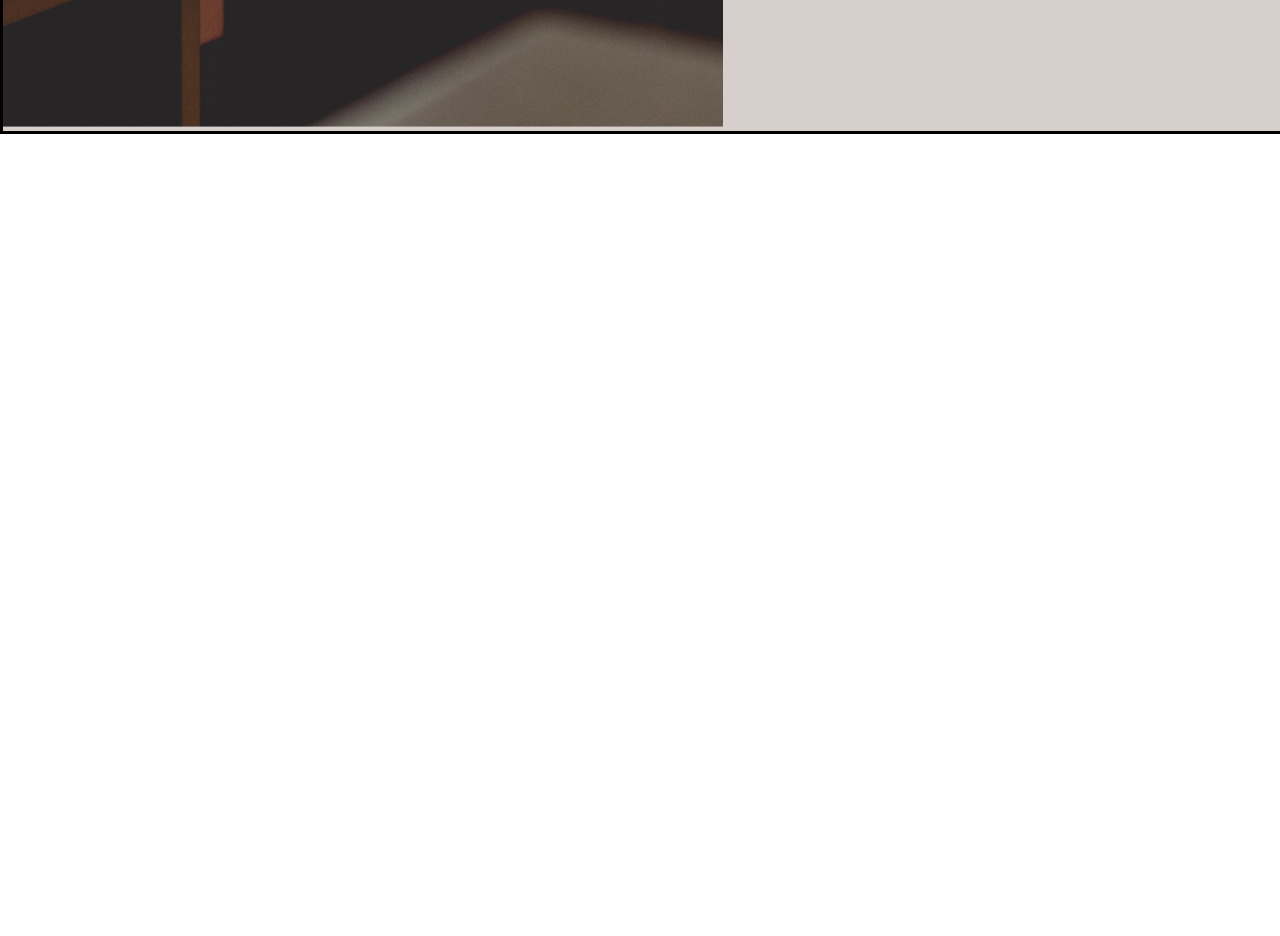
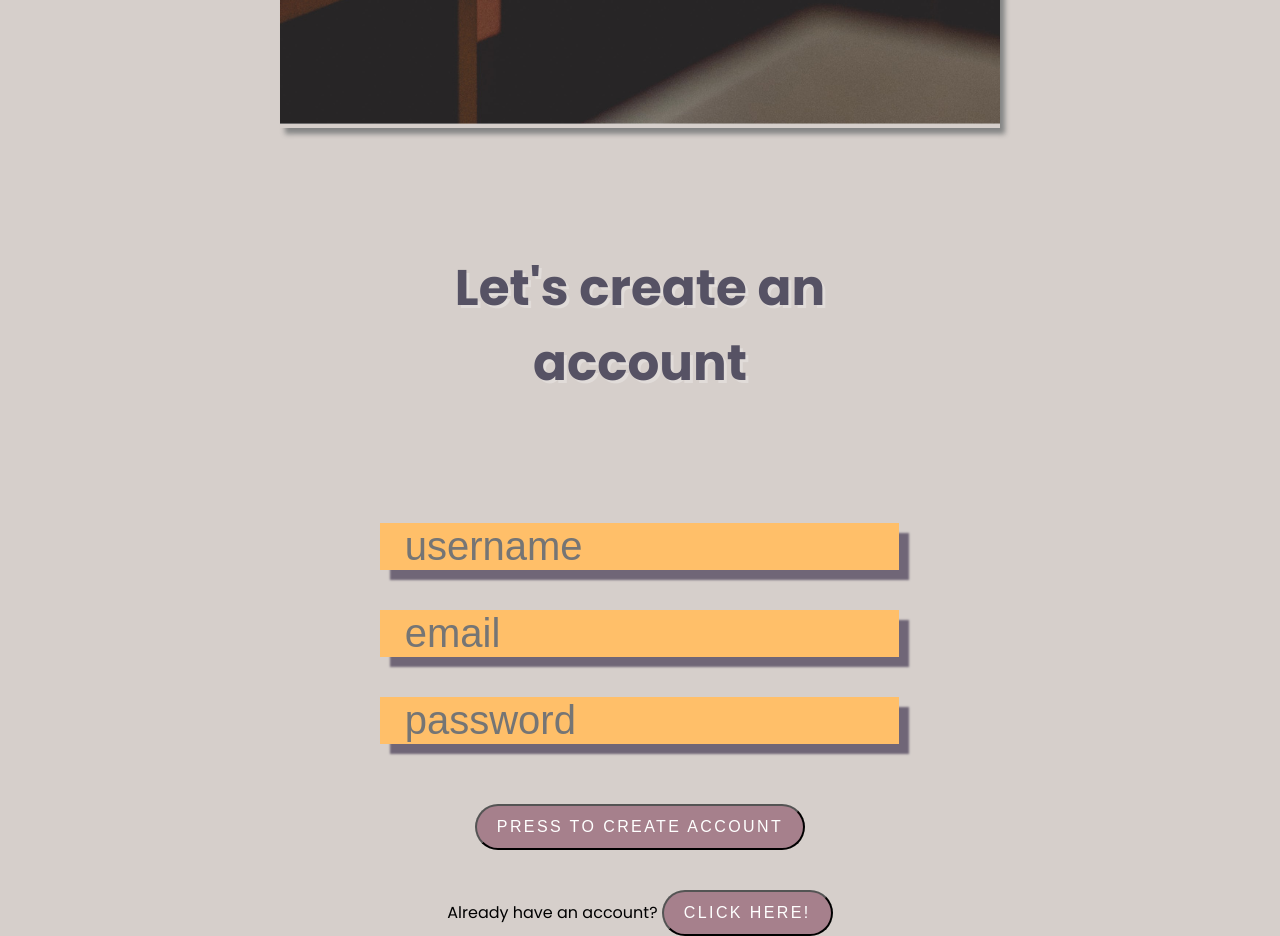
Before and after one commit to zian-javed/albumturefrontend, a React (Create React App) app: page / in a window 1280 px wide. Shown: the part 900-1836 px from the top of the page. Before the commit the page ends 1034 px from the top, so only its background shows below. Built offline with nearby package versions, Linux system fonts and the light colour scheme; no server answers.

Commit message:
loggin css finished

```diff
--- a/src/components/login/login.css
+++ b/src/components/login/login.css
@@ -2,25 +2,29 @@
 /* font-family: 'Space Grotesk', sans-serif; */
 @import url('https://fonts.googleapis.com/css2?family=IBM+Plex+Sans:wght@200;300;400&display=swap');
 /* font-family: 'IBM Plex Sans', sans-serif; */
+@import url('https://fonts.googleapis.com/css2?family=Poppins:wght@200;300;400;500;600;700;800&display=swap');
 
-
+/* font-family: 'Poppins', sans-serif; */
 /* left side of the login page */
 
 .loginpage{
-    border: solid black 3px;
+    /* border: solid black 3px; */
     display: flex;
     flex-wrap: wrap;
     width: 100%;
     height: 100%;
+
     background-color:#D6CFCB;
+    justify-content: center;
+    justify-content: space-around;
 
 }
 
 
 
-.leftphoto{
-    width: 100%;
-    padding:0%;
+.welcome{
+    box-shadow: 5px 6px 5px rgb(132, 133, 133);
+
 }
 
 
@@ -33,6 +37,8 @@
  width: 100%;
  height: 35%;
  padding: 10%;
+ padding-bottom: 10%;
+
 background-color:#D6CFCB;
 }
 .formlog input{
@@ -44,40 +50,101 @@ background-color:#D6CFCB;
 
 }
 
-
-
-  /* need to fix buttons not shure how to make the buttons nice */
-
-
-  button {
-      display: flex;
-      display: inline-block;
-      background-color: #555555;
-      color: white;
-      border-radius: 12px;
-      border: none;
-
-      width: 100px;
-
-      text-align: center;
-      text-decoration: none;
-
-
-      font-size: 16px;
-
-    }
-
     .logText{
-        display: flex;
-        flex: wrap;
-        padding-left: 25%;
+        text-align: center;
         margin: 0%;
-        color: rgb(255, 255, 255);
-        font-size: 28px;
-        font-family: 'Space Grotesk', sans-serif;
+        padding: 15%;
+        color:#565264;
+        font-size: 25px;
+        text-shadow: 3px 3px rgba(250, 246, 246, 0.331);
+        font-family: 'Poppins', sans-serif;
 
     }
 
     .label{
-        font-family: 'IBM Plex Sans';
+        font-family: 'Poppins', sans-serif;
     }
+
+
+    /* .logB { */
+        /* display: flex; */
+        /* display: inline-block;
+        background-color: #706677;
+
+        color: white;
+        border-radius: 12px;
+        border: none;
+        width: 150px;
+        height: 100px;
+        text-align: center;
+        text-decoration: none;
+        font-size: 16px;
+    }
+
+    .logB:hover{
+        background-color: #A6808C;
+         */
+
+    /* } */
+
+    /* .logV { */
+        /* display: flex; */
+        /* display: inline-block;
+        background-color: #A6808C;
+        font-family: 'Poppins', sans-serif;
+        color: white;
+        border-radius: 12px;
+        border: none;
+        width: 100px;
+        height: 70px;
+        text-align: center;
+        text-decoration: none;
+        font-size: 16px;
+    }
+
+    .logV:hover{
+        background-color: #706677;
+
+
+    }
+
+
+    /* button animation bellow */
+
+    .logV {
+        display: inline-block;
+        padding: .75rem 1.25rem;
+        border-radius: 10rem;
+        color:white;
+        background-color: #A6808C;
+        text-transform: uppercase;
+        font-size: 1rem;
+        letter-spacing: .15rem;
+        transition: all .3s;
+        position: relative;
+        overflow: hidden;
+        z-index: 1;
+    }
+
+    .logV:hover{
+        background-color: #706677;
+
+
+    }
+    .logB{
+    display: inline-block;
+    padding: .75rem 1.25rem;
+    border-radius: 10rem;
+    color:white;
+    background-color: #A6808C;
+    text-transform: uppercase;
+    font-size: 1rem;
+    letter-spacing: .15rem;
+    transition: all .3s;
+    position: relative;
+    overflow: hidden;
+    z-index: 1;
+    }
+    .logB:hover{
+        background-color: #706677;
+    }
--- a/src/components/login/login.js
+++ b/src/components/login/login.js
@@ -8,7 +8,7 @@ export const Login = ({user, setUser}) => {
   const [email, setEmail] = useState();
   const [pass, setPass] = useState();
   const [bool, setBool] = useState(false);
-  const [name, setName] = useState('Create an account.');
+  const [name, setName] = useState("Let's create an account");
 
   const handleClick = (e) => {
     e.preventDefault();
@@ -30,7 +30,7 @@ export const Login = ({user, setUser}) => {
   return (
 
     <div className="loginpage">
-       {/* <NavBar user={user} /> */}
+
 
     <div className="welcome">
           <img src={bool ? "./images/photo4.png" : "./images/photo1.png"} alt="left menu" ></img>
@@ -43,21 +43,22 @@ export const Login = ({user, setUser}) => {
       {user && <Navigate to="/collectionPage" />}
 
       <form className="formlog" onSubmit={submitHandler}>
-          <input onChange={(event) => setUsername(event.target.value)}
+
+        <input onChange={(event) => setUsername(event.target.value)}
           placeholder = "  username " />
         <br></br>
+        <br></br>
+        <br></br>
 
-        {/* <label>username</label>  */}
-
-        <br></br>
 
         {!bool &&
           <>
           <input onChange={(event) => setEmail(event.target.value) } type="email"
           placeholder = "  email "/>
           <br></br>
-          {/* <label>email</label> */}
           <br></br>
+          <br></br>
+
           </>
           }
 
@@ -66,7 +67,10 @@ export const Login = ({user, setUser}) => {
           <br></br>
           {/* <label>password</label>  */}
           <br></br>
-          <button type="submit">{!bool ? " Press to create account " : "Login"} </button>
+          <br></br>
+          <br></br>
+          <button className="logB" type="submit">{!bool ? " Press to create account " : "Login"} </button>
+          <br></br>
           <br></br>
           <br></br>
         </form>
@@ -75,7 +79,7 @@ export const Login = ({user, setUser}) => {
 
         <label className="label">{!bool ? " Already have an account? " : " Don't have an account?  " } </label>
 
-        <button onClick={handleClick}> Click here! </button>
+        <button className="logV" onClick={handleClick}> Click here! </button>
 
 
       </div>
```
